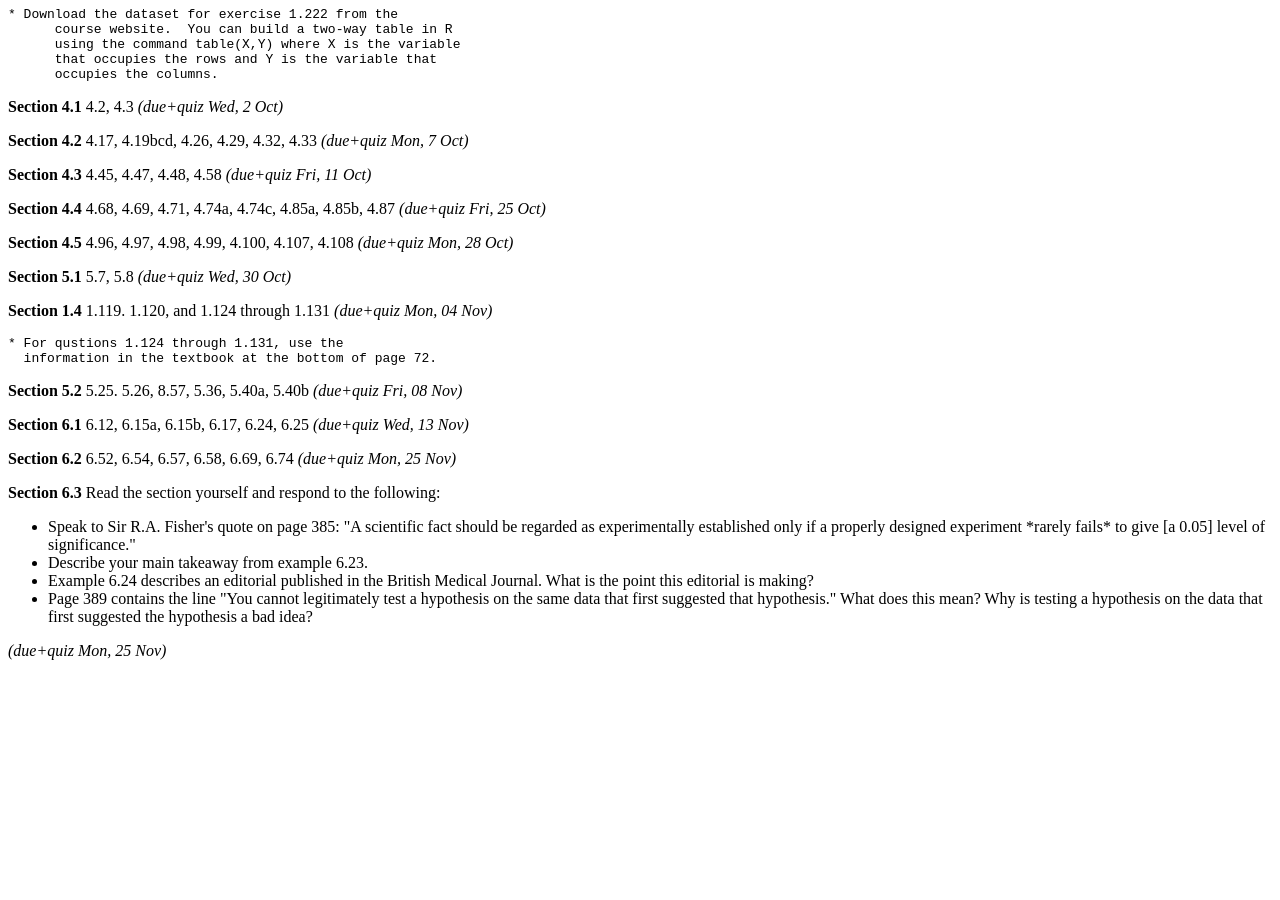
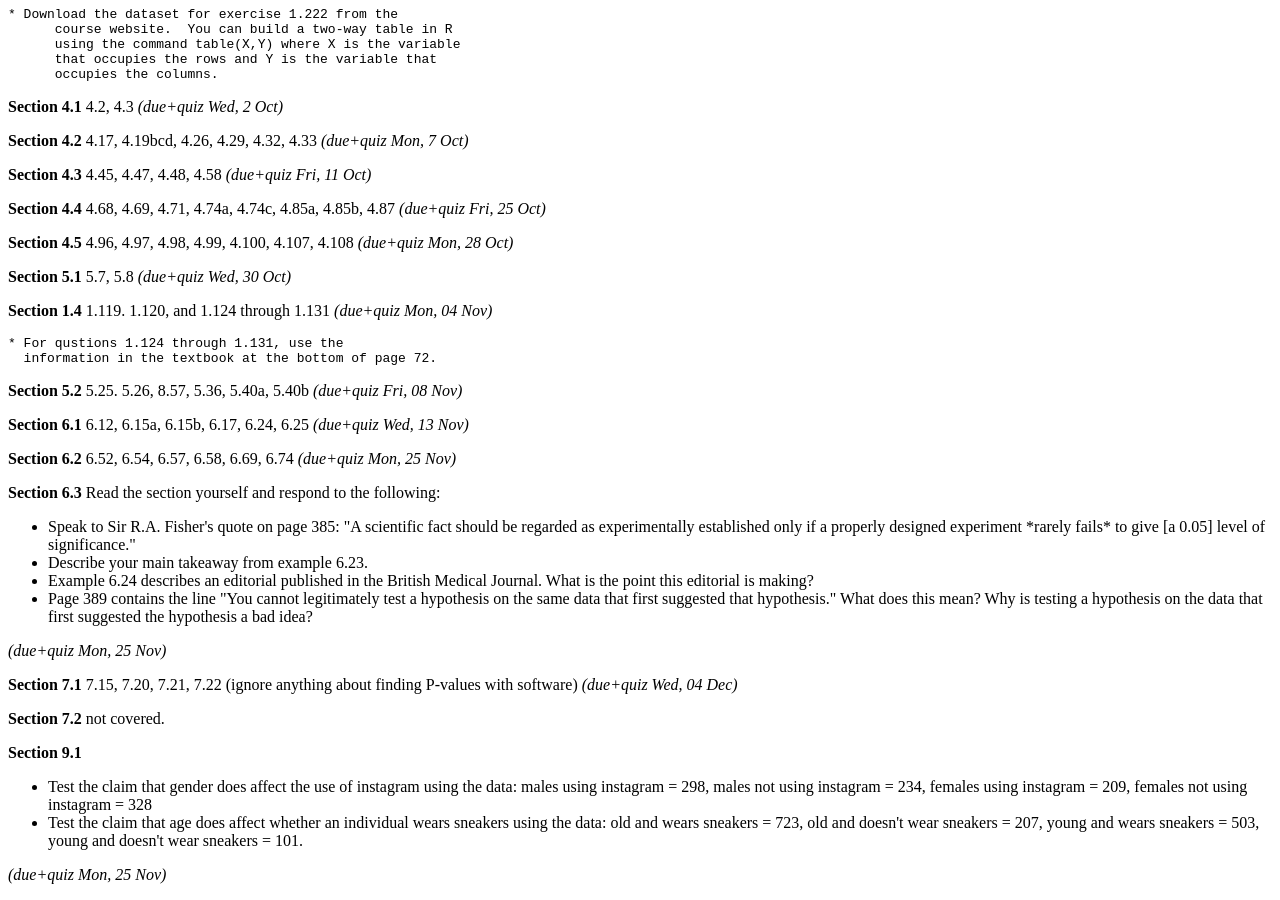
Before and after one commit to danielmichaelcicala/danielmichaelcicala.github.io, a Jekyll site: the page teaching/hw_stat_f19.html, which Jekyll copies as it is, in a window 1280 px wide and 900 px high, scrolled down 582 px. Built offline with Jekyll 4.4.1, drawn with Linux system fonts in a browser that asks for light colours; before the commit the page ends 1258 px from its top, so only the background shows below that.

Commit message:
update hw

```diff
--- a/teaching/hw_stat_f19.html
+++ b/teaching/hw_stat_f19.html
@@ -112,6 +112,27 @@ homework is only graded for completion.</p>
       a bad idea? </li>
   </ul>
   <em>(due+quiz Mon, 25 Nov)</em> </p>
+<p><strong>Section 7.1</strong>
+  7.15, 7.20, 7.21, 7.22 (ignore anything about finding
+  P-values with software)
+  <em>(due+quiz Wed, 04 Dec)</em> </p>
+<p><strong>Section 7.2</strong>
+  not covered. </p>
+<p><strong>Section 9.1</strong>
+  <ul>
+    <li> Test the claim that gender does affect the use of
+    instagram using the data: males using instagram = 298,
+    males not using instagram = 234, females using instagram
+    = 209, females not using instagram = 328 </li>
+    <li> Test the claim that age does affect whether an
+    individual wears sneakers using the data: old and wears
+    sneakers = 723, old and doesn't wear sneakers = 207,
+    young and wears sneakers = 503, young and doesn't wear
+    sneakers = 101.
+    </li>
+  </ul>
+  <em>(due+quiz Mon, 25 Nov)</em> </p>
+
 
 </body>
 </html>
```
Also changed, not shown: teaching/Chi-square_pdf.svg.png (added).
